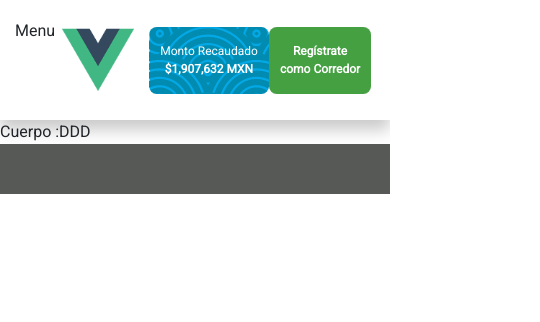
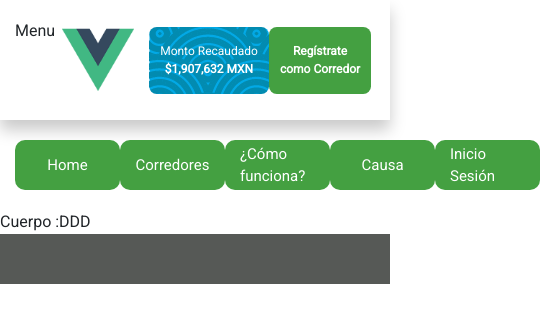
Before and after one commit to Gabrielnz/carrera-frontend, a Vue app: page /#/ in a window 390 px wide. Shown: the top 322 px of the page, 540 px wide, since content can reach past the window. Built offline with nearby package versions, Linux system fonts and the light colour scheme.

Commit message:
Agregando componente de navegacion para pantallas medianas y grandes

```diff
--- a/src/App.scss
+++ b/src/App.scss
@@ -3,3 +3,7 @@ $secondary-bg-color: #80C142;
 $white-color: #F0F0F0;
 $gray-color: #CACACA;
 $dark-color: #565956;
+$max-width: 1305px;
+$border: 10px;
+
+.container-fluid { max-width: $max-width; }
--- a/src/components/Footer.vue
+++ b/src/components/Footer.vue
@@ -1,5 +1,5 @@
 <template>
-  <footer id="RaceFooter">
+  <footer id='RaceFooter'>
   </footer>
 </template>
 
@@ -9,9 +9,9 @@ export default {
 }
 </script>
 
-<style lang="scss" scoped>
+<style lang='scss' scoped>
 
-@import "../App.scss";
+@import '../App.scss';
 
 #RaceFooter {
   height: 50px;
--- a/src/components/Header.vue
+++ /dev/null
@@ -1,138 +0,0 @@
-<template>
-  <header class="d-flex align-items-center">
-    <div class="container-fluid">
-      <div class="row">
-        <div class="col-2 d-md-none">Menu</div>
-        <div class="col-2 col-md-4 d-flex align-items-center justify-content-center">
-          <a href="#">
-            <img id="raceLogo" src="../assets/logo.png">
-          </a>
-        </div>
-        <div class="col-md-4 d-none d-md-flex align-items-center justify-content-center">
-          <img id="headerLogo" src="../assets/header-logo.png">
-        </div>
-        <div class="col-8 col-md-4 d-flex align-items-center justify-content-center">
-          <div id="registerContainer" class="d-flex flex-row-reverse justify-content-around flex-md-column align-items-center justify-md-content-center">
-            <a id="registerLink" class="d-flex align-items-center justify-content-center" href="#"><span>Regístrate <br> como Corredor</span></a>
-            <div id="collectedBanner" class="d-flex flex-column align-items-center justify-content-center">
-              <span>Monto Recaudado</span>
-              <span>$1,907,632 MXN</span>
-            </div>
-          </div>
-        </div>
-      </div>
-    </div>
-  </header>
-</template>
-
-<script>
-export default {
-  name: 'race-header'
-}
-</script>
-
-<style lang="scss" scoped>
-
-/* Shared style between the register link and the banner */
-.option {
-  width: 100%;
-  height: 67px;
-  font-size: 22px;
-  border-radius: 10px;
-}
-
-header {
-
-  @import "../App.scss";
-
-  background-color: white;
-  height: 180px;
-  box-shadow: 0 10px 15px 0 $gray-color;
-
-  span { color: white; }
-
-  .container-fluid { max-width: 1305px; }
-
-  #raceLogo { max-width: 150px; }
-
-  #headerLogo { max-width: 215px; }
-
-  #registerContainer {
-    width: 100%;
-    height: 100%;
-  }
-
-  #registerLink {
-
-    @extend .option;
-
-    background-color: $main-bg-color;
-    text-align: center;
-    cursor: pointer;
-
-    span { font-weight: bold; }
-  }
-
-  #collectedBanner {
-
-    @extend .option;
-
-    background-image: url("../assets/header-banner.png");
-
-    span:last-child { font-weight: bold; }
-  }
-}
-
-/* Medium devices */
-@media (max-width: 991px) {
-
-  .option {
-    font-size: 1.25em;
-    padding: 0.02%;
-  }
-}
-
-/* Small devices */
-@media (max-width: 767px) {
-
-  .option { font-size: 1em; }
-
-  header {
-
-    height: 7.5em;
-
-    #raceLogo {
-      width: 5em;
-      margin: 0.3em;
-    }
-
-    #registerContainer {
-      margin: 0 0.5em;
-      height: 3.5em;
-    }
-
-    #registerLink { width: 8.75em; }
-
-    #collectedBanner { width: 9.75em; }
-  }
-}
-
-/* Extra small devices */
-@media (max-width: 575px) {
-
-  .option {
-    font-size: 0.75em;
-    border-radius: 0.65em;
-  }
-
-  header {
-
-    #raceLogo { width: 4.5em; }
-
-    #registerLink { width: 8.5em; }
-
-    #collectedBanner { width: 10em; }
-  }
-}
-
-</style>
--- /dev/null
+++ b/src/components/Header/Main.vue
@@ -0,0 +1,172 @@
+<template>
+<div>
+  <header class='d-flex align-items-center'>
+    <div class='container-fluid'>
+      <div class='row'>
+        <div class='col-2 d-md-none'>Menu</div>
+        <div class='col-2 col-md-4 d-flex align-items-center justify-content-center'>
+          <a href='#'>
+            <img id='raceLogo' src='../../assets/logo.png'>
+          </a>
+        </div>
+        <div class='col-md-4 d-none d-md-flex align-items-center justify-content-center'>
+          <img id='headerLogo' src='../../assets/header-logo.png'>
+        </div>
+        <div class='col-8 col-md-4 d-flex align-items-center justify-content-center'>
+          <div id='registerContainer' class='d-flex flex-row-reverse justify-content-around flex-md-column align-items-center justify-md-content-center'>
+            <a id='registerLink' class='d-flex align-items-center justify-content-center' href='#'><span>Regístrate <br> como Corredor</span></a>
+            <div id='collectedBanner' class='d-flex flex-column align-items-center justify-content-center'>
+              <span>Monto Recaudado</span>
+              <span>$1,907,632 MXN</span>
+            </div>
+          </div>
+        </div>
+      </div>
+    </div>
+  </header>
+  <Navigation v-if='showNavigation' />
+</div>
+</template>
+
+<script>
+
+import Navigation from './Navigation.vue'
+
+export default {
+  name: 'race-header',
+  data () {
+    return {
+      smallScreen: false,
+      mediaQuery: window.matchMedia('(max-width: 767px)')
+    }
+  },
+  methods: {
+    screenChange () {
+      if (this.mediaQuery.matches) {
+        this.smallScreen = true
+      } else {
+        this.smallScreen = false
+      }
+    }
+  },
+  computed: {
+    showNavigation: function () {
+      return !this.smallScreen
+    }
+  },
+  components: {
+    Navigation
+  },
+  created: function () {
+    this.mediaQuery.addListener(this.screenChange)
+  },
+  beforeDestroy: function () {
+    this.mediaQuery.removeListener(this.screenChange)
+  }
+}
+
+</script>
+
+<style lang='scss' scoped>
+
+@import '../../App.scss';
+
+/* Shared style between the register link and the banner */
+.option {
+  width: 100%;
+  height: 67px;
+  font-size: 22px;
+  border-radius: $border;
+}
+
+header {
+
+  background-color: white;
+  height: 180px;
+  box-shadow: 0 10px 15px 0 $gray-color;
+
+  span { color: white; }
+
+  #raceLogo { max-width: 150px; }
+
+  #headerLogo { max-width: 215px; }
+
+  #registerContainer {
+    width: 100%;
+    height: 100%;
+  }
+
+  #registerLink {
+
+    @extend .option;
+
+    background-color: $main-bg-color;
+    text-align: center;
+    cursor: pointer;
+
+    span { font-weight: bold; }
+  }
+
+  #collectedBanner {
+
+    @extend .option;
+
+    background-image: url('../../assets/header-banner.png');
+
+    span:last-child { font-weight: bold; }
+  }
+}
+
+/* Medium devices */
+@media (max-width: 991px) {
+
+  .option {
+    font-size: 1.25em;
+    padding: 0.02%;
+  }
+}
+
+/* Small devices */
+@media (max-width: 767px) {
+
+  .option { font-size: 1em; }
+
+  header {
+
+    height: 7.5em;
+
+    #raceLogo {
+      width: 5em;
+      margin: 0.3em;
+    }
+
+    #registerContainer {
+      margin: 0 0.5em;
+      height: 3.5em;
+    }
+
+    #registerLink { width: 8.75em; }
+
+    #collectedBanner { width: 9.75em; }
+  }
+}
+
+/* Extra small devices */
+@media (max-width: 575px) {
+
+  .option {
+    font-size: 0.75em;
+    border-radius: 0.65em;
+  }
+
+  header {
+
+    #raceLogo { width: 4.5em; }
+
+    #registerLink { width: 8.5em; }
+
+    #collectedBanner { width: 10em; }
+  }
+}
+
+</style>
--- /dev/null
+++ b/src/components/Header/Navigation.vue
@@ -0,0 +1,92 @@
+<template>
+
+<nav>
+  <div class='container-fluid'>
+    <div class='row justify-content-center'>
+      <div class='col-12 col-md-10'>
+        <ul id='navigationList' class='d-flex justify-content-between'>
+          <li v-for='(link, index) in links'>
+            <a :href='link.url' class='d-flex align-items-center justify-content-center'>{{ link.name }}</a>
+          </li>
+        </ul>
+      </div>
+    </div>
+  </div>
+</nav>
+
+</template>
+
+<script>
+
+export default {
+  name: 'race-navigation',
+  data () {
+    return {
+      links:
+      [
+        { id: 'link1', url: '/', name: 'Home' },
+        { id: 'link2', url: '#', name: 'Corredores' },
+        { id: 'link3', url: '#', name: '¿Cómo funciona?' },
+        { id: 'link4', url: '#', name: 'Causa' },
+        { id: 'link5', url: '#', name: 'Inicio Sesión' }
+      ]
+    }
+  }
+}
+
+</script>
+
+<style lang='scss' scoped>
+
+@import '../../App.scss';
+
+nav {
+  margin: 20px 0;
+
+  #navigationList {
+    list-style: none;
+    padding-left: 0;
+    margin-bottom: 0;
+
+    a {
+      background-color: $main-bg-color;
+      min-width: 150px;
+      height: 50px;
+      border-radius: $border;
+      padding: 0 15px;
+      color: white;
+      font-size: 23px;
+    }
+  }
+}
+
+/* Large devices */
+@media (max-width: 1199px) {
+
+  nav {
+
+    #navigationList {
+
+      a {
+        font-size: 20px;
+        min-width: 7em;
+      }
+    }
+  }
+}
+
+/* Medium devices */
+@media (max-width: 991px) {
+
+  nav {
+
+    #navigationList {
+
+      a {
+        font-size: 15px;
+      }
+    }
+  }
+}
+
+</style>
--- a/src/components/Home.vue
+++ b/src/components/Home.vue
@@ -8,11 +8,16 @@
 
 <script>
 
-import RaceHeader from './Header.vue'
+import RaceHeader from './Header/Main.vue'
 import RaceFooter from './Footer.vue'
 
 export default {
   name: 'race-home',
+  data () {
+    return {
+      navigation: true
+    }
+  },
   components: {
     RaceHeader,
     RaceFooter
@@ -21,8 +26,8 @@ export default {
 
 </script>
 
-<style lang="scss" scoped>
+<style lang='scss' scoped>
 
-@import "../App.scss";
+@import '../App.scss';
 
 </style>
```
